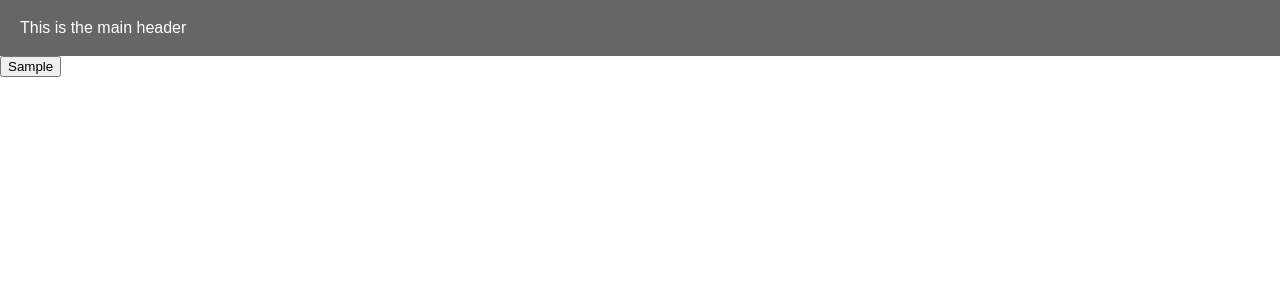
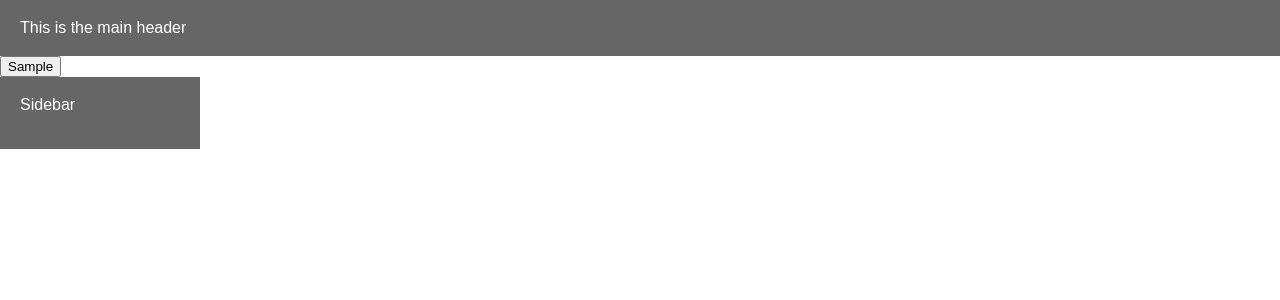
Before and after one commit to JackofD/to-do-app, a React (Create React App) app in the folder todo/: page / in a window 1280 px wide. Shown: the top 300 px of the page. Built offline with nearby package versions, Linux system fonts and the light colour scheme.

Commit message:
Basic layout for side bar and main content * added sidebar component * css layout for main content

```diff
--- a/todo/src/components/App.js
+++ b/todo/src/components/App.js
@@ -1,6 +1,7 @@
 import React from 'react';
 import Header from './Header';
 import Sample from '../sample';
+import Sidebar from './SideBar';
 import Task from './Task';
 
 class App extends React.Component {
@@ -27,8 +28,9 @@ class App extends React.Component {
         <Header />
 
         <button onClick={this.loadSamples}>Sample</button>
-
-        <main className="main-content">
+        <section className="main-content">
+          <Sidebar />
+          <main className="todo-content">
             <ul className="task-list">
               {
                 Object
@@ -37,6 +39,7 @@ class App extends React.Component {
               }
             </ul>
           </main>
+        </section>
 
       </div>
     )
--- a/todo/src/components/Header.js
+++ b/todo/src/components/Header.js
@@ -3,7 +3,7 @@ import React from 'react';
 class Header extends React.Component {
   render() {
     return(
-      <header className="main-header">
+      <header className="main-header theme-grey">
         This is the main header
       </header>
     )
--- /dev/null
+++ b/todo/src/components/SideBar.js
@@ -0,0 +1,14 @@
+import React from 'react';
+
+class SideBar extends React.Component {
+  render() {
+
+    return(
+      <aside className="sidebar theme-grey">
+        Sidebar
+      </aside>
+    )
+  }
+}
+
+export default SideBar;
--- a/todo/src/css/main.css
+++ b/todo/src/css/main.css
@@ -51,15 +51,26 @@ table {
 html {
   font-family: "Arial", sans-serif; }
 
+.theme-grey {
+  color: #fff;
+  background-color: #666; }
+
 .main-header {
-  background-color: #666;
   padding: 20px;
-  color: #fff;
   font-size: 1em; }
 
 .main-content {
+  display: flex;
+  flex-direction: row; }
+
+.sidebar {
   padding: 20px;
-  margin: 1em 0; }
+  min-width: 200px; }
+
+.todo-content {
+  padding: 20px;
+  margin: 1em 0;
+  flex-grow: 1; }
 
 .task-list {
   display: flex;
--- a/todo/src/scss/_layout.scss
+++ b/todo/src/scss/_layout.scss
@@ -1,13 +1,21 @@
 .main-header{
-  background-color: #666;
   padding: 20px;
-  color: #fff;
   font-size: 1em;
 }
 
+//look into using css grid for this
 .main-content {
+  display: flex;
+  flex-direction: row;
+}
+.sidebar {
+  padding: 20px;
+  min-width: 200px;
+}
+.todo-content {
   padding: 20px;
   margin: 1em 0;
+  flex-grow: 1;
 }
 
 .task-list {
--- a/todo/src/scss/_setup.scss
+++ b/todo/src/scss/_setup.scss
@@ -4,3 +4,10 @@
 html {
   font-family: "Arial", sans-serif;
 }
+
+
+///////////////////////// THEMES
+.theme-grey {
+  color: #fff;
+  background-color: #666;
+}
```
Lines whose indentation alone changed are shown as unchanged.
